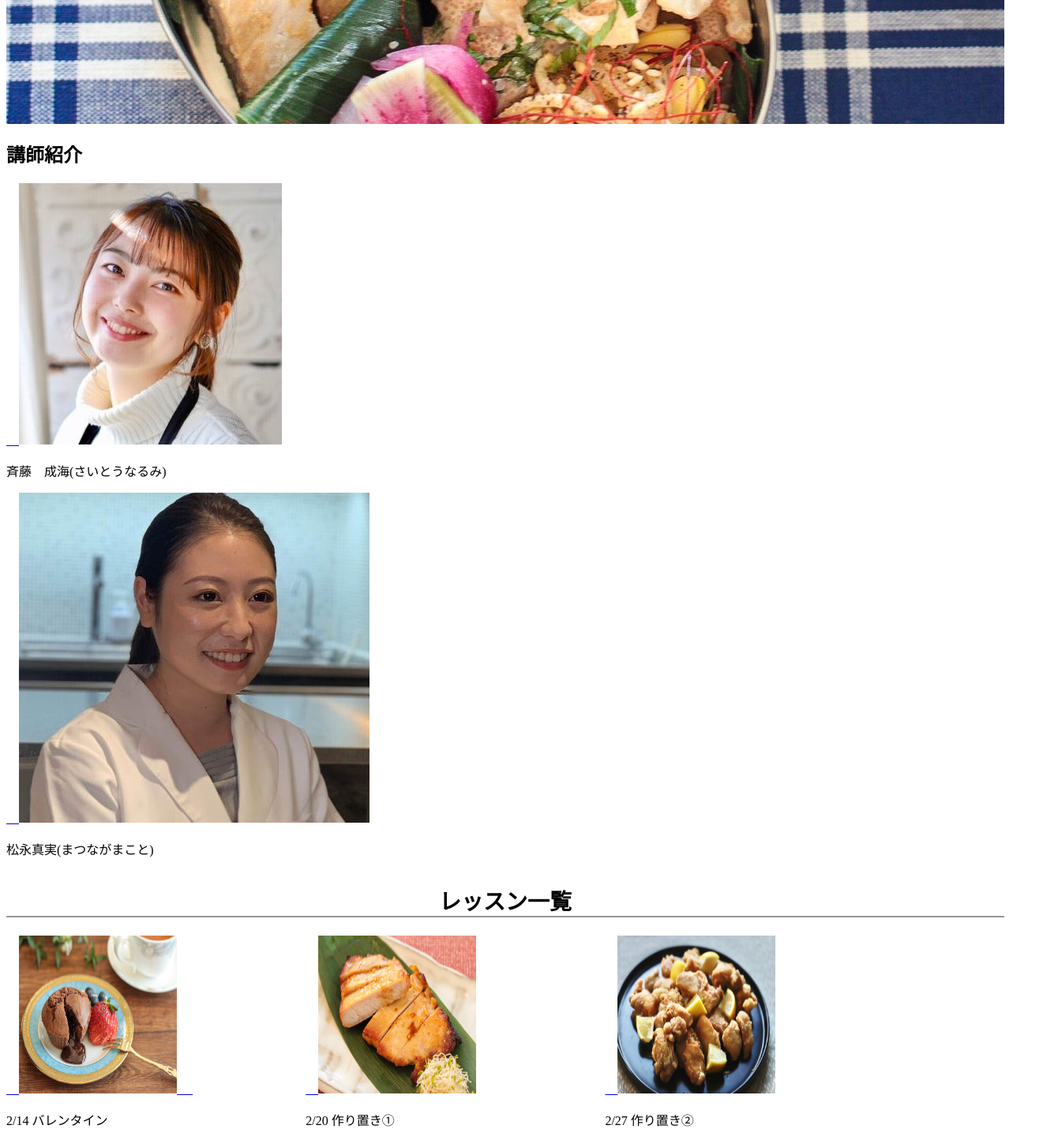
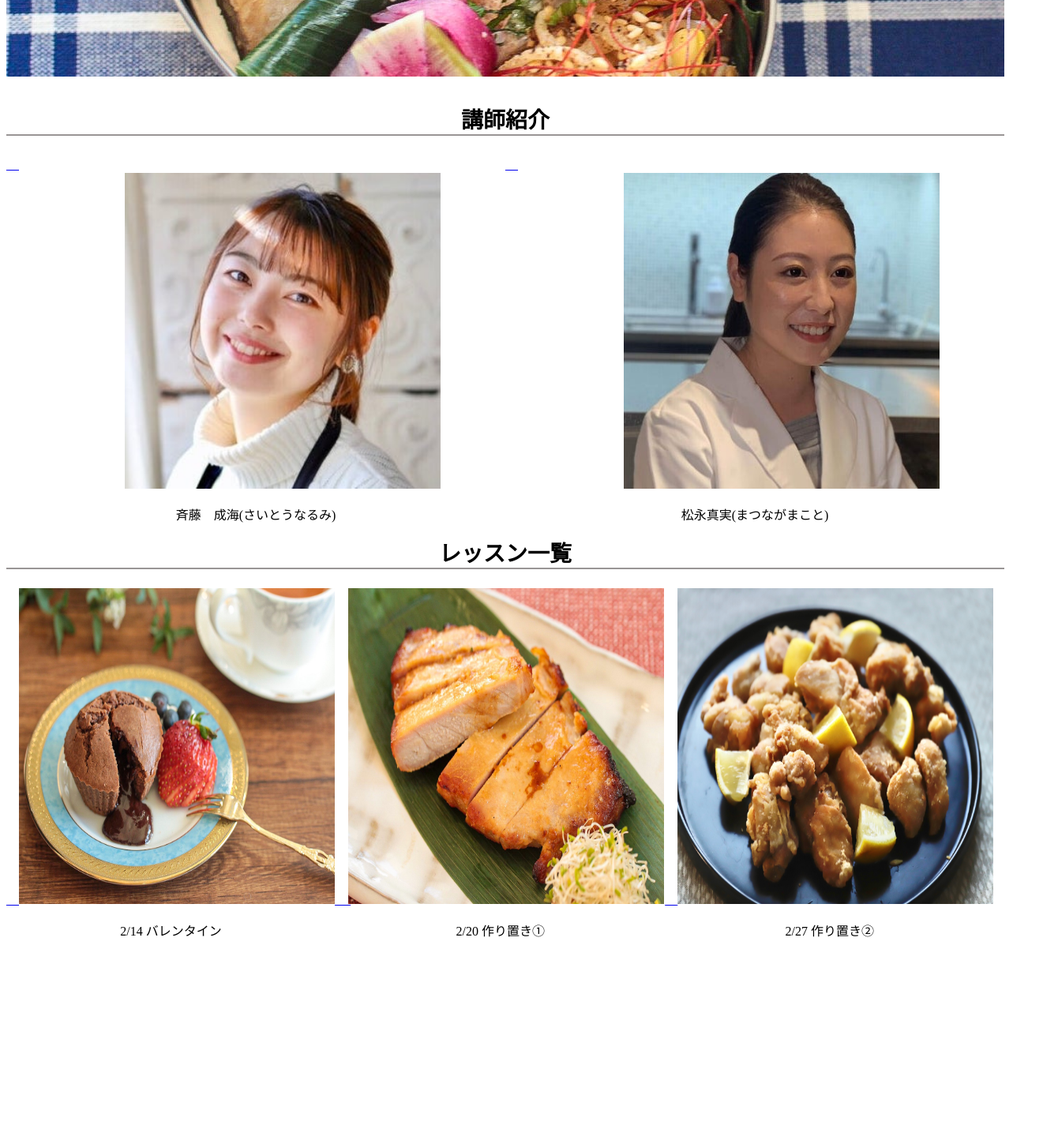
Before and after one commit to naoto575/naoto575, a plain HTML site: page index.html in a window 1280 px wide. Shown: the part 740-2189 px from the top of the page at 79% size, 1340 px wide, since content can reach past the window. Drawn offline with Linux system fonts and the light colour scheme.

Commit message:
Update stylesheet.css

```diff
--- a/stylesheet.css
+++ b/stylesheet.css
@@ -2,6 +2,8 @@ header{
     color:black;
     background-color:cornflowerblue;
     height:60px;
+    width:100%;
+    position:fixed;
 }
 
 .header-container{
@@ -26,7 +28,7 @@ header{
 .top-wrapper{
     padding:100px 0px 550px 0px;
     background-image:url(https://naoto575.github.io/naoto575/c292dc176135165f62e1f4debab707ad8_59414822_210202_2.jpg);
-    background-size:auto
+    background-size:auto;
 }
 
 .top-container h1{
@@ -35,6 +37,37 @@ header{
 }
 .top-container p{
     color:rgb(250, 146, 9);
+}
+
+.teacher{
+    height:500px;
+}
+
+.teacher h2{
+    border-bottom:2px solid rgb(153, 149, 149);
+    font-size:28px;
+    text-align: center;
+    padding:10px 0px 0px 0px;
+}
+
+.teacher-item{
+    float:left;
+    width:50%;
+
+}
+.teacher-item img{
+    width:400px;
+    height:400px;
+    margin:0px 150px 0px 150px;
+    transition: all 0.5s;
+}
+
+.teacher-item img:hover{
+    opacity: 0.5;
+}
+
+.teacher-item p{
+    text-align:center;
 }
 
 .lesson-wrapper{
@@ -51,11 +84,23 @@ header{
 .lesson-item{
     margin-right:px;
     float:left;
-    width:30%;
+    width:33%;
+
 }
 
+
 .lesson-item img {
-    width:200px;
-    height:200px;
-    margin:10px,20px,10px,20px;
+    width:400px;
+    height:400px;
+    margin:10px,25px,10px,25px;
+    transition: all 0.5s;
+
 }
+
+.lesson-item img:hover{
+    opacity: 0.5;
+}
+
+.lesson-item p{
+    text-align:center;
+}
```
